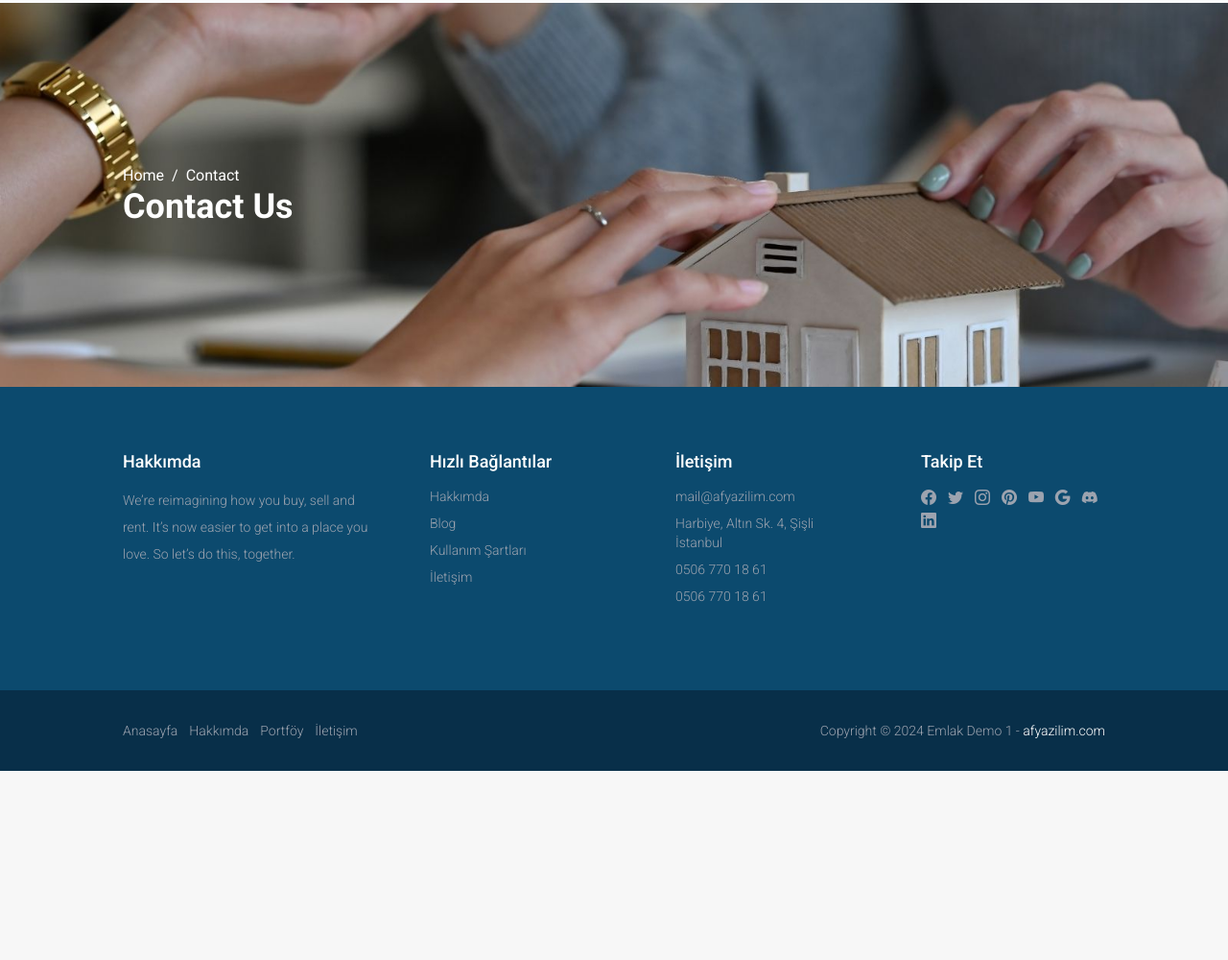
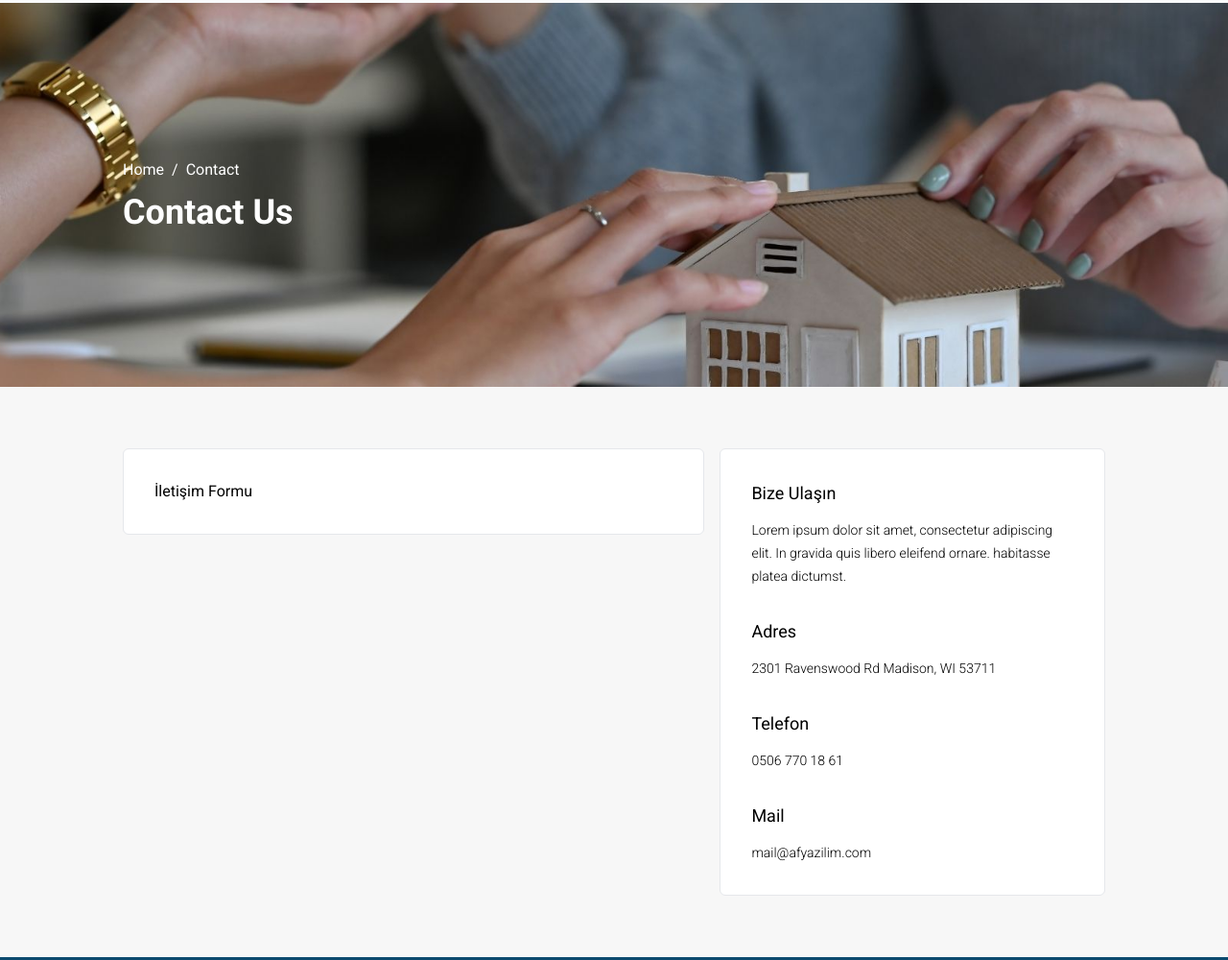
Before and after one commit to lazcansar/emlak, a website: page src/contact.html in a window 1280 px wide. Shown: the part 401-1401 px from the top of the page at 96% size. Before the commit the page ends 1204 px from the top, so only its background shows below. Drawn offline with nearby package versions, Linux system fonts and the light colour scheme.

Commit message:
V.0.3 - Contact Page Setup

```diff
--- a/src/contact.html
+++ b/src/contact.html
@@ -37,9 +37,9 @@
     </div>
   </nav>
 
-</header>
 
-<main>
+
+
   <section class="contact-head py-16 flex items-center">
 
     <div class="container mx-auto">
@@ -47,10 +47,47 @@
         <li class="me-2 after:content-['/'] after:ms-2"><a href="">Home</a></li>
         <li>Contact</li>
       </ul>
-      <h1 class="font-bold text-white text-4xl">Contact Us</h1>
+      <h1 class="font-bold text-white text-4xl mt-3">Contact Us</h1>
 
     </div>
   </section>
+
+
+</header>
+
+<main>
+
+  <section class="py-16">
+    <div class="container mx-auto">
+
+      <div class="flex flex-col md:flex-row flex-wrap  justify-between">
+        <div class="w-3/5 pr-2">
+          <div class="bg-white p-8 border rounded-md">
+            <h4>İletişim Formu</h4>
+          </div>
+        </div>
+
+
+        <div class="w-2/5 pl-2">
+          <div class="bg-white p-8 border rounded-md">
+            <h4 class="text-lg mb-3">Bize Ulaşın</h4>
+            <p class="font-light text-sm leading-6 mb-8">Lorem ipsum dolor sit amet, consectetur adipiscing elit. In gravida quis libero eleifend ornare. habitasse platea dictumst.</p>
+            <h4 class="text-lg mb-3">Adres</h4>
+            <p class="font-light text-sm leading-6 mb-8">2301 Ravenswood Rd Madison,
+              WI 53711</p>
+            <h4 class="text-lg mb-3">Telefon</h4>
+            <p class="font-light text-sm leading-6 mb-8">0506 770 18 61</p>
+            <h4 class="text-lg mb-3">Mail</h4>
+            <p class="font-light text-sm leading-6">mail@afyazilim.com</p>
+          </div>
+        </div>
+
+      </div>
+
+    </div>
+
+  </section>
+
 </main>
 
 <footer>
```
Also changed, not shown: src/output.css.
